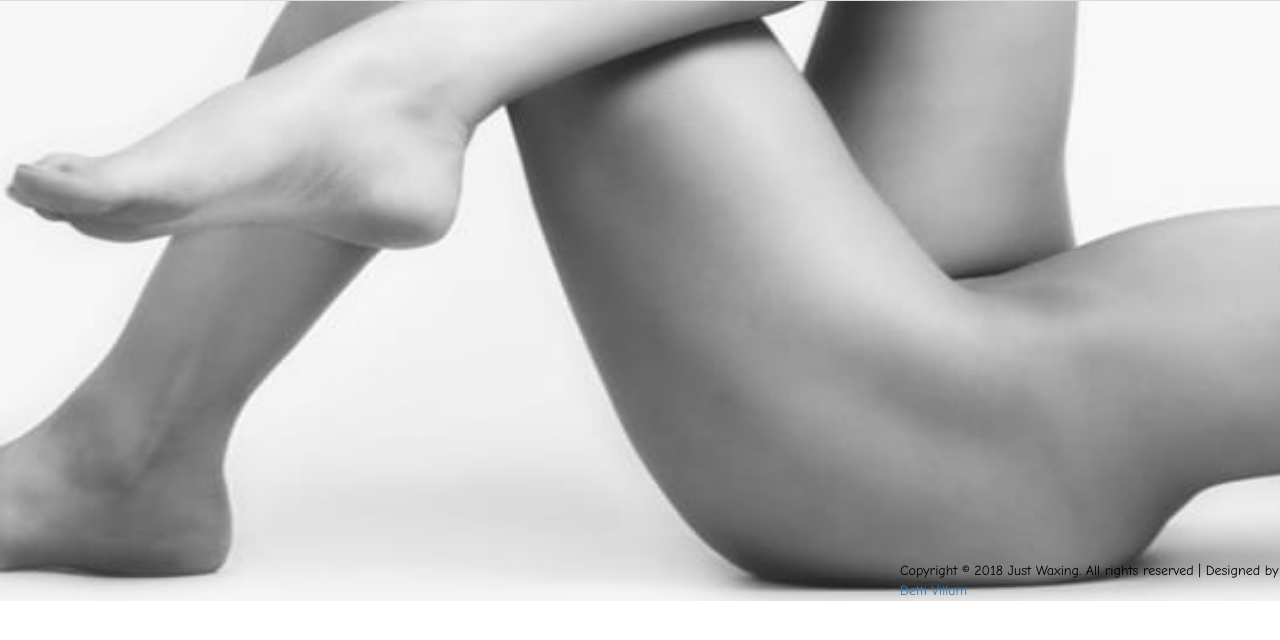
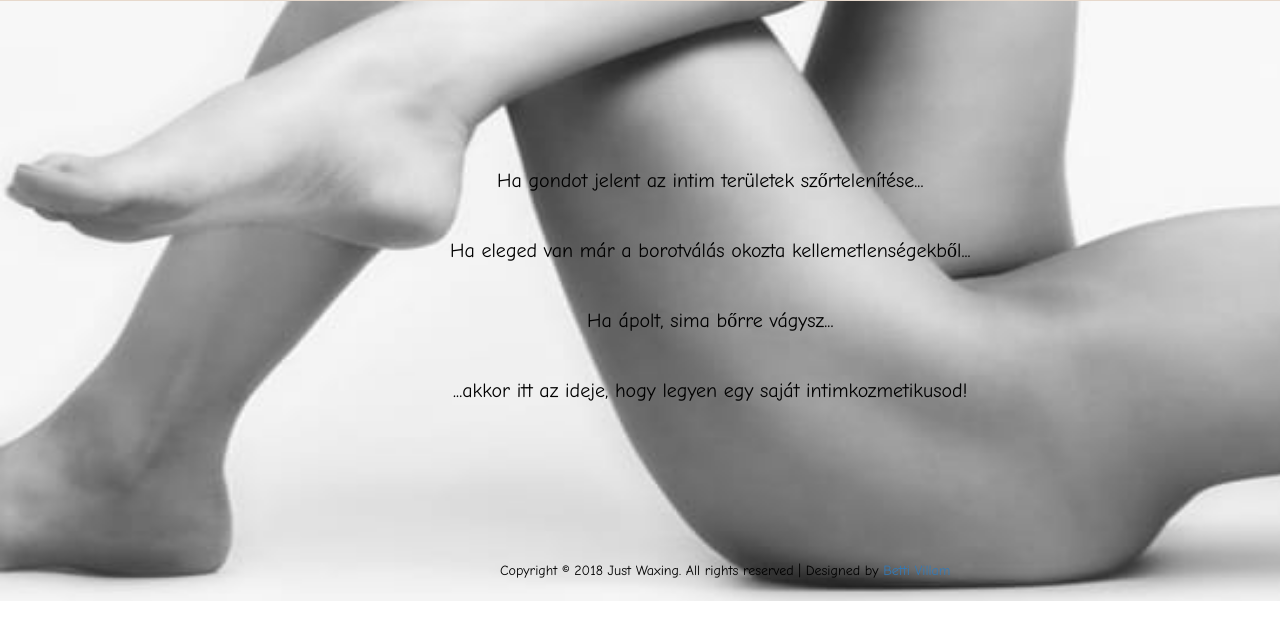
Before and after one commit to BernadettVLopiccolo/justWaxing, a plain HTML site: page index.html in a window 1280 px wide. Shown: the part 122-762 px from the top of the page. Drawn offline with nearby package versions, Linux system fonts and the light colour scheme.

Commit message:
added pdf to tini waxing and some text to front page, not final or sized to other media

```diff
--- a/assets/css/index.css
+++ b/assets/css/index.css
@@ -127,8 +127,22 @@ h4 {
     text-decoration: underline;
     font-family: comic sans ms !important;
     font-weight: bold;
+
 }
 
+.textContainer {
+    position: absolute;
+    margin-top: -450px;
+    margin-left: 450px;
+    /*transform: translate(-50%, -50%);*/
+    /*text-align: center;*/
+
+}
+
+.textContainer p {
+    font-size: 20px;
+    line-height: 3;
+}
 
 /*#img {
     margin-left: 40px;
@@ -160,7 +174,7 @@ h4 {
 }*/
 
 .container {
-    /*position: relative !important;*/
+    position: relative !important;
     /*text-align: right;*/
     color: #000;
     padding-right: 0px !important;
@@ -170,10 +184,10 @@ h4 {
 
 }
 
-.copyright{
+.copyright {
     position: absolute;
     margin-top: 560px;
-    margin-left: 900px;
+    margin-left: 500px;
     font-size: 14px;
     font-family: comic sans ms;
 
--- a/index.html
+++ b/index.html
@@ -3,6 +3,9 @@
    <head>
       <title>Just Waxing</title>
       <link rel="stylesheet" type="text/css" href="assets/css/index.css">
+      <script src="https://ajax.googleapis.com/ajax/libs/jquery/3.3.1/jquery.min.js"></script>
+      <script type="text/javascript" src="assets/js/web.js"></script>
+      <!-- <script src="https://cdn.jsdelivr.net/npm/typeit@VERSION_NUMBER/dist/typeit.min.js"/> -->
       <meta charset="utf-8">
       <meta name="viewport" content="width=device-width, initial-scale=1">
       <link rel="stylesheet" href="https://maxcdn.bootstrapcdn.com/bootstrap/3.3.7/css/bootstrap.min.css" integrity="sha384-BVYiiSIFeK1dGmJRAkycuHAHRg32OmUcww7on3RYdg4Va+PmSTsz/K68vbdEjh4u" crossorigin="anonymous">
@@ -17,9 +20,13 @@
             <div class="col-md-4">
                <!-- <div class="col-md-4" id="img"> -->
                <div class="row" id="logoContainer">
-                  <div class="col-md-12" class="justWaxing"><h1>JUST WAXING</h1></div>
+                  <div class="col-md-12" class="justWaxing">
+                     <h1>JUST WAXING</h1>
+                  </div>
                   <div class="row">
-                  <div class="col-md-12" class="profSzort"><h5>Professzionalis Szõrtelenítés</h5></div>
+                     <div class="col-md-12" class="profSzort">
+                        <h5>Professzionalis Szõrtelenítés</h5>
+                     </div>
                   </div>
                   <!-- <img src="assets/images/jWingLogo.png" width="500px" height="200px"> -->
                </div>
@@ -135,7 +142,6 @@
                </ul>
             </div>
          </div>
-
          <!-- Urak Arlista -->
          <div id="urakModal" class="modal fade" role="dialog">
             <div class="modal-dialog">
@@ -405,7 +411,7 @@
                            <br>
                            <p>18.életévét be nem töltött vendégek számára 20% kedvezmény.</p>
                            <p>Az intim gyantázást csak 16. életévét betöltött vendégek vehetik igénybe.</p>
-                                    <p>18 év alatt minden gyantázási szolgáltatás csakis szülő által aláírt beleegyező nyilatkozattal vehető igénybe .Mely átvehető az üzletben vagy letölthető innen.</p>
+                           <p>18 év alatt minden gyantázási szolgáltatás csakis szülő által aláírt beleegyező nyilatkozattal vehető igénybe, mely átvehető az üzletben vagy letölthető <a href="assets/images/belegyezo_ny.pdf" target="_blank" download>innen.</a></p>
                         </div>
                      </div>
                   </div>
@@ -416,11 +422,18 @@
             </div>
          </div>
       </nav>
+      <!-- <div id="text"></div> -->
       <div class="container">
          <div class="copyright">
             <span>Copyright &copy;</span> 2018 Just Waxing. All rights reserved | Designed by <a href="https://bettivillam.com/" target="_blank">Betti Villam </a>
          </div>
          <img src="assets/images/bodyImg.jpg" alt="Body" height="600px" width="1440px">
+         <div class="textContainer">
+            <p>Ha gondot jelent az intim területek szőrtelenítése...</p>
+            <p>Ha eleged van már a borotválás okozta kellemetlenségekből...</p>
+            <p>Ha ápolt, sima bőrre vágysz...</p>
+            <p>...akkor itt az ideje, hogy legyen egy saját intimkozmetikusod!</p>
+         </div>
       </div>
    </body>
    <br>
```
Also changed, not shown: assets/js/web.js (added, +24 -0 lines), 1 other file. Lines whose indentation alone changed are shown as unchanged.
